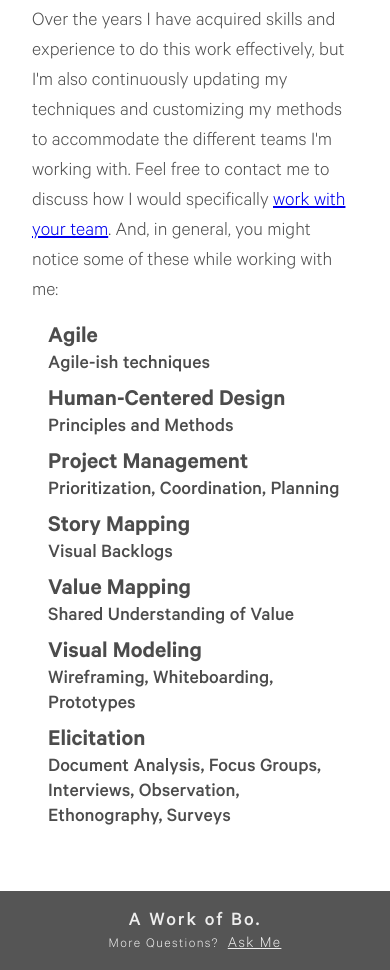
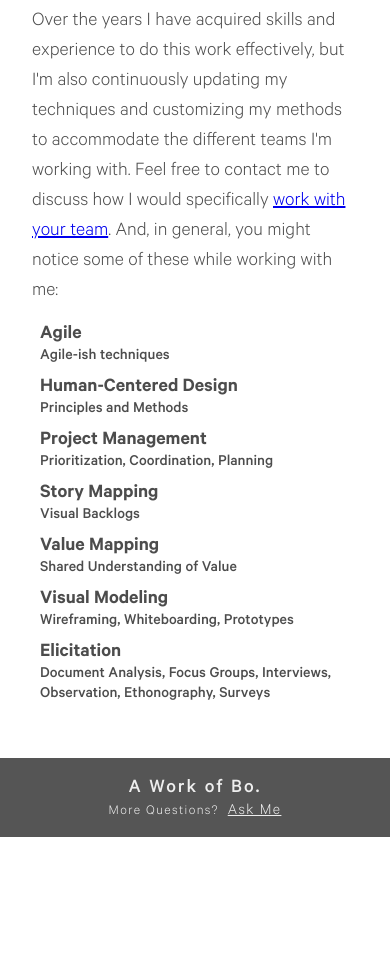
Before and after one commit to SayHelloToBo/SayHelloToBo.github.io, a plain HTML site: page index.html in a window 390 px wide. Shown: the part 1057-2027 px from the top of the page. After the commit the page ends 1894 px from the top, so only its background shows below. Drawn offline with Linux system fonts and the light colour scheme.

Commit message:
more responsive design changes

```diff
--- a/index.html
+++ b/index.html
@@ -86,21 +86,21 @@
                     Over the years I have acquired skills and experience to do this work effectively, but I'm also continuously updating my techniques and customizing my methods to accommodate the different teams I'm working with. Feel free to contact me to discuss how I would specifically <a href="mailto:ContactMe@SayHelloToBo.com" class="link underline dim pa0 ma0">work with your team</a>. And, in general, you might notice some of these while working with me:
                 </p>
 
-                <dl class="lh-title pa3 pa4-m pa5-l mt0">
-                  <dt class="f3 b">Agile</dt>
-                  <dd class="f4 ml0">Agile-ish techniques</dd>
-                  <dt class="f3 b mt2">Human-Centered Design</dt>
-                  <dd class="f4 ml0">Principles and Methods</dd>
-                  <dt class="f3 b mt2">Project Management</dt>
-                  <dd class="f4 ml0">Prioritization, Coordination, Planning</dd>
-                  <dt class="f3 b mt2">Story Mapping</dt>
-                  <dd class="f4 ml0">Visual Backlogs</dd>
-                  <dt class="f3 b mt2">Value Mapping</dt>
-                  <dd class="f4 ml0">Shared Understanding of Value</dd>
-                  <dt class="f3 b mt2">Visual Modeling</dt>
-                  <dd class="f4 ml0">Wireframing, Whiteboarding, Prototypes</dd>
-                  <dt class="f3 b mt2">Elicitation</dt>
-                  <dd class="f4 ml0">Document Analysis, Focus Groups, Interviews, Observation, Ethonography, Surveys</dd>
+                <dl class="lh-title pa2 pa4-m pa5-l mt0">
+                  <dt class="f4 f3-ns b mt2">Agile</dt>
+                  <dd class="f5 f4-ns ml0">Agile-ish techniques</dd>
+                  <dt class="f4 f3-ns b mt2">Human-Centered Design</dt>
+                  <dd class="f5 f4-ns ml0">Principles and Methods</dd>
+                  <dt class="f4 f3-ns b mt2">Project Management</dt>
+                  <dd class="f5 f4-ns ml0">Prioritization, Coordination, Planning</dd>
+                  <dt class="f4 f3-ns b mt2">Story Mapping</dt>
+                  <dd class="f5 f4-ns ml0">Visual Backlogs</dd>
+                  <dt class="f4 f3-ns b mt2">Value Mapping</dt>
+                  <dd class="f5 f4-ns ml0">Shared Understanding of Value</dd>
+                  <dt class="f4 f3-ns b mt2">Visual Modeling</dt>
+                  <dd class="f5 f4-ns ml0">Wireframing, Whiteboarding, Prototypes</dd>
+                  <dt class="f4 f3-ns b mt2">Elicitation</dt>
+                  <dd class="f5 f4-ns ml0">Document Analysis, Focus Groups, Interviews, Observation, Ethonography, Surveys</dd>
                 </dl>
 
 			</div>
```
